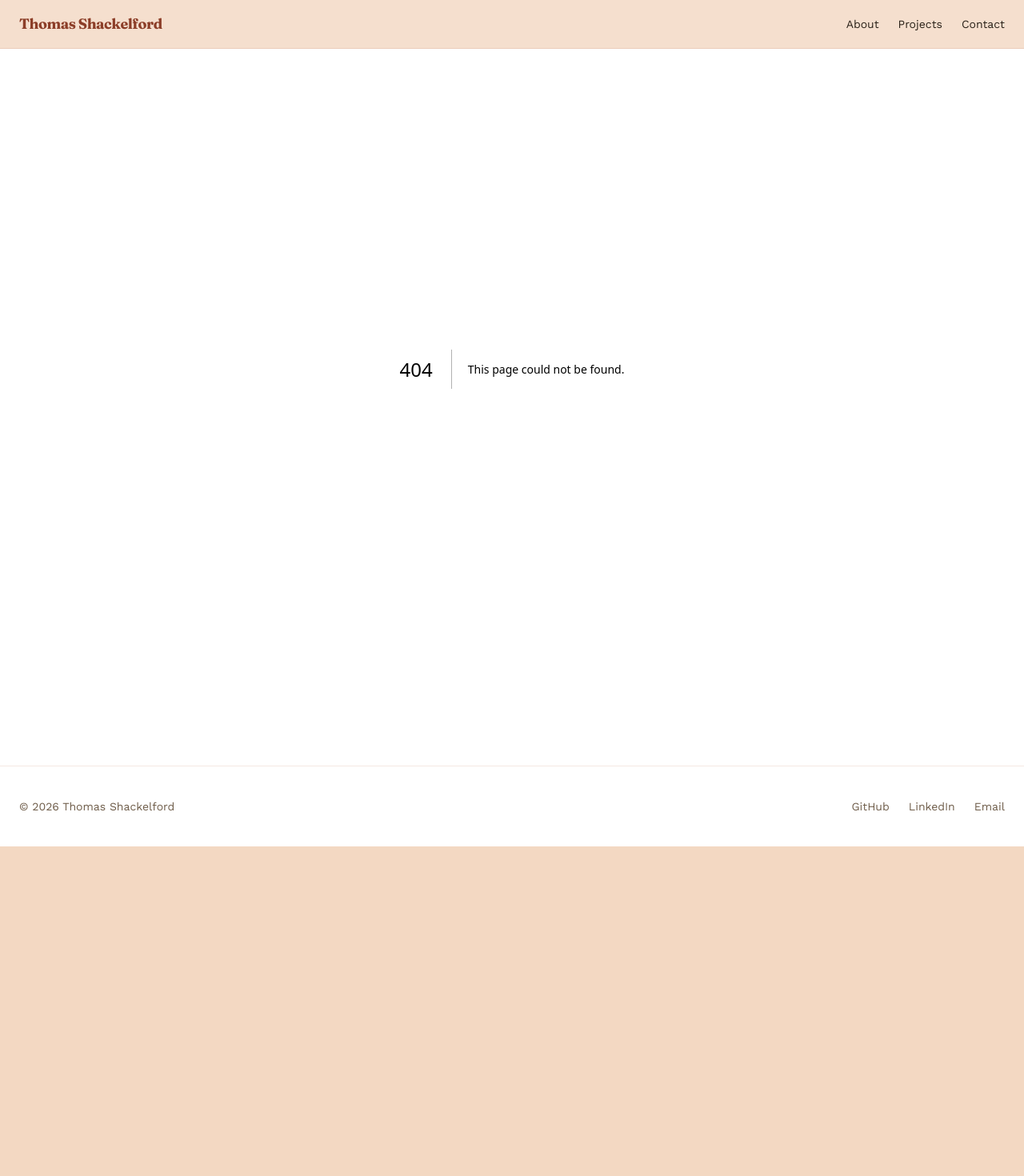
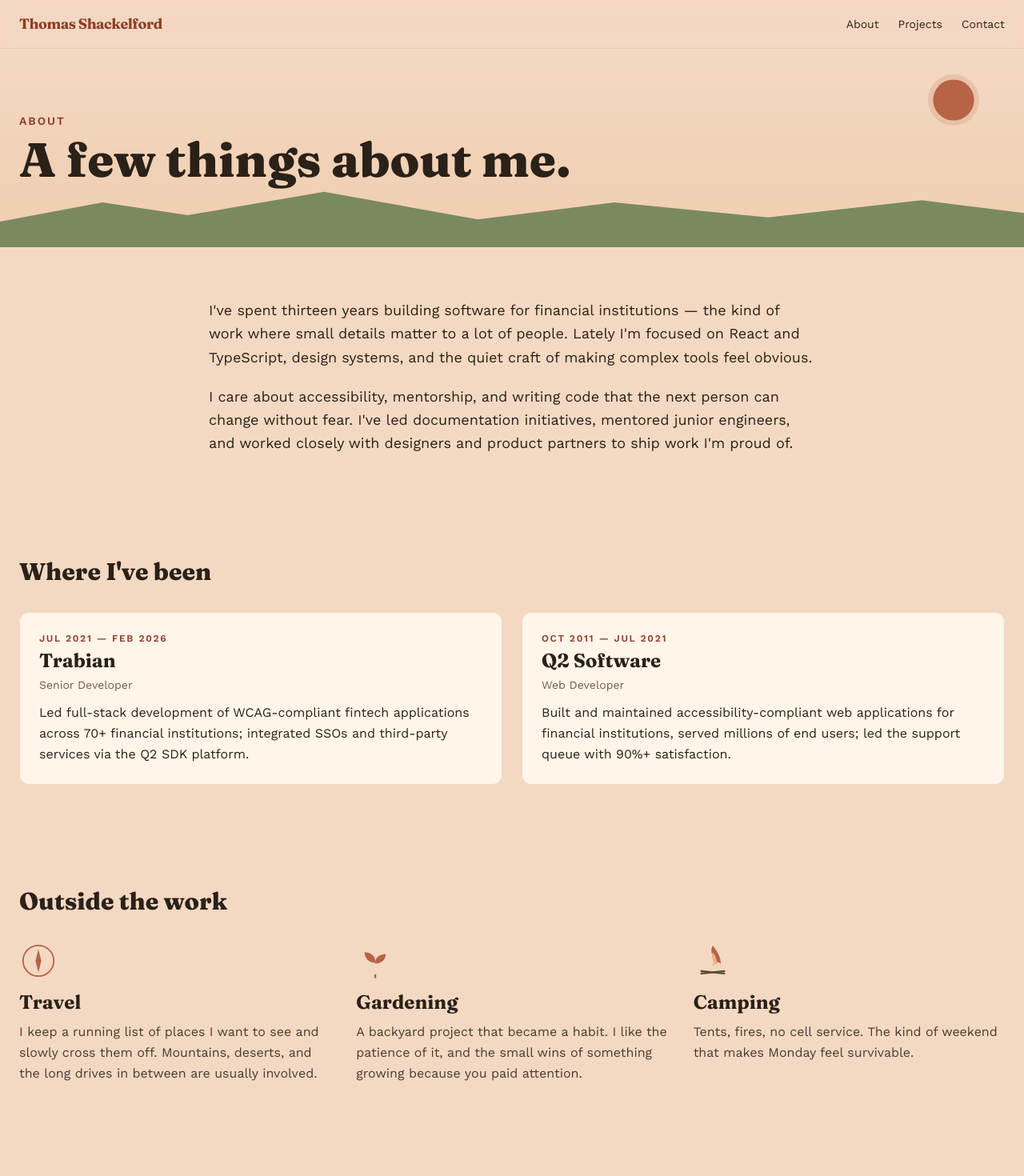
Before and after one commit to tshackelford/portfolio, a Next.js app: page /about in a window 1280 px wide. Before the commit this address had no page. Shown: the top 1470 px of the page at 80% size. Before the commit the page ends 1058 px from the top, so only its background shows below. Built offline with nearby package versions, Linux system fonts and the light colour scheme.

Commit message:
Build About page

```diff
--- /dev/null
+++ b/app/_about/CareerSnapshot.tsx
@@ -0,0 +1,48 @@
+import { careerEntries } from "@/content/career";
+import { FadeReveal } from "@/components/motion/FadeReveal";
+
+function formatRange(start: string, end: string) {
+  const fmt = (s: string) =>
+    s === "present"
+      ? "Present"
+      : new Date(`${s}-01`).toLocaleDateString("en-US", {
+          month: "short",
+          year: "numeric",
+        });
+  return `${fmt(start)} — ${fmt(end)}`;
+}
+
+export function CareerSnapshot() {
+  return (
+    <FadeReveal>
+      <section
+        aria-labelledby="career-heading"
+        className="mx-auto max-w-[1280px] px-6 py-16"
+      >
+        <h2
+          id="career-heading"
+          className="font-[family-name:var(--font-display)] font-extrabold text-3xl text-ink mb-8"
+        >
+          Where I've been
+        </h2>
+        <ul className="grid gap-6 md:grid-cols-2">
+          {careerEntries.map((e) => (
+            <li
+              key={e.company}
+              className="bg-bone p-6 rounded-xl border border-mesa/20"
+            >
+              <p className="text-canyon text-xs uppercase tracking-[0.14em] font-semibold">
+                {formatRange(e.start, e.end)}
+              </p>
+              <h3 className="mt-1 font-[family-name:var(--font-display)] text-2xl font-bold text-ink">
+                {e.company}
+              </h3>
+              <p className="mt-1 text-dust text-sm">{e.role}</p>
+              <p className="mt-3 text-ink leading-relaxed">{e.oneLine}</p>
+            </li>
+          ))}
+        </ul>
+      </section>
+    </FadeReveal>
+  );
+}
--- /dev/null
+++ b/app/_about/PageHeader.tsx
@@ -0,0 +1,31 @@
+import { Sun } from "@/components/illustrations/Sun";
+import { Ridge } from "@/components/illustrations/Ridge";
+
+type Props = { eyebrow: string; title: string };
+
+export function PageHeader({ eyebrow, title }: Props) {
+  return (
+    <section
+      aria-labelledby="page-title"
+      className="relative overflow-hidden bg-gradient-to-b from-sand to-sun/30"
+    >
+      <div className="absolute top-6 right-12 w-20 h-20 text-mesa" aria-hidden="true">
+        <Sun className="w-full h-full" />
+      </div>
+      <div className="absolute bottom-0 left-0 right-0 h-20 text-sage" aria-hidden="true">
+        <Ridge className="w-full h-full" />
+      </div>
+      <div className="relative mx-auto max-w-[1280px] px-6 py-20">
+        <p className="text-canyon font-semibold text-sm uppercase tracking-[0.14em]">
+          {eyebrow}
+        </p>
+        <h1
+          id="page-title"
+          className="mt-2 font-[family-name:var(--font-display)] font-extrabold text-5xl md:text-6xl text-ink"
+        >
+          {title}
+        </h1>
+      </div>
+    </section>
+  );
+}
--- /dev/null
+++ b/app/_about/PersonalTopics.tsx
@@ -0,0 +1,43 @@
+import { personalTopics } from "@/content/personal";
+import { Compass } from "@/components/illustrations/Compass";
+import { Sprout } from "@/components/illustrations/Sprout";
+import { Campfire } from "@/components/illustrations/Campfire";
+import { FadeReveal } from "@/components/motion/FadeReveal";
+
+const iconFor: Record<string, React.ComponentType<{ className?: string }>> = {
+  travel: Compass,
+  gardening: Sprout,
+  camping: Campfire,
+};
+
+export function PersonalTopics() {
+  return (
+    <FadeReveal>
+      <section
+        aria-labelledby="personal-heading"
+        className="mx-auto max-w-[1280px] px-6 py-16"
+      >
+        <h2
+          id="personal-heading"
+          className="font-[family-name:var(--font-display)] font-extrabold text-3xl text-ink mb-8"
+        >
+          Outside the work
+        </h2>
+        <ul className="grid gap-8 md:grid-cols-3">
+          {personalTopics.map((t) => {
+            const Icon = iconFor[t.id];
+            return (
+              <li key={t.id}>
+                {Icon ? <Icon className="w-12 h-12 text-mesa mb-3" /> : null}
+                <h3 className="font-[family-name:var(--font-display)] text-2xl font-bold text-ink mb-2">
+                  {t.title}
+                </h3>
+                <p className="text-ink/85 leading-relaxed">{t.body}</p>
+              </li>
+            );
+          })}
+        </ul>
+      </section>
+    </FadeReveal>
+  );
+}
--- /dev/null
+++ b/app/about/page.tsx
@@ -0,0 +1,28 @@
+import { PageHeader } from "../_about/PageHeader";
+import { CareerSnapshot } from "../_about/CareerSnapshot";
+import { PersonalTopics } from "../_about/PersonalTopics";
+import { aboutBody } from "@/content/personal";
+import { FadeReveal } from "@/components/motion/FadeReveal";
+
+export const metadata = {
+  title: "About — Thomas Shackelford",
+  description:
+    "Thomas Shackelford — Senior Software Engineer in Lakewood, CA. Thirteen years in fintech. Travel, gardening, camping.",
+};
+
+export default function AboutPage() {
+  return (
+    <>
+      <PageHeader eyebrow="About" title="A few things about me." />
+      <FadeReveal>
+        <section className="mx-auto max-w-[72ch] px-6 py-16 space-y-5 text-lg leading-relaxed text-ink">
+          {aboutBody.map((p, i) => (
+            <p key={i}>{p}</p>
+          ))}
+        </section>
+      </FadeReveal>
+      <CareerSnapshot />
+      <PersonalTopics />
+    </>
+  );
+}
```
Also changed, not shown: 1 other file (tests, documents, lock files or other folders).
